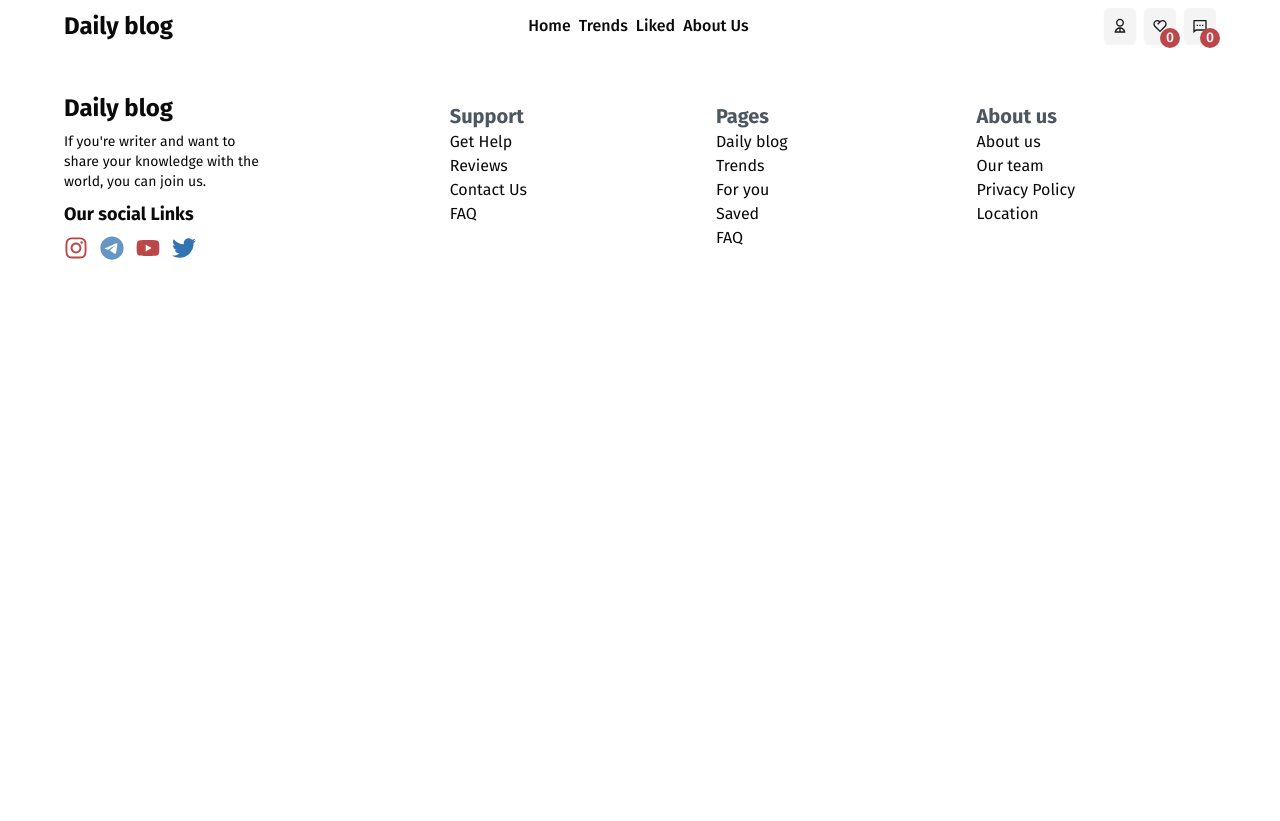
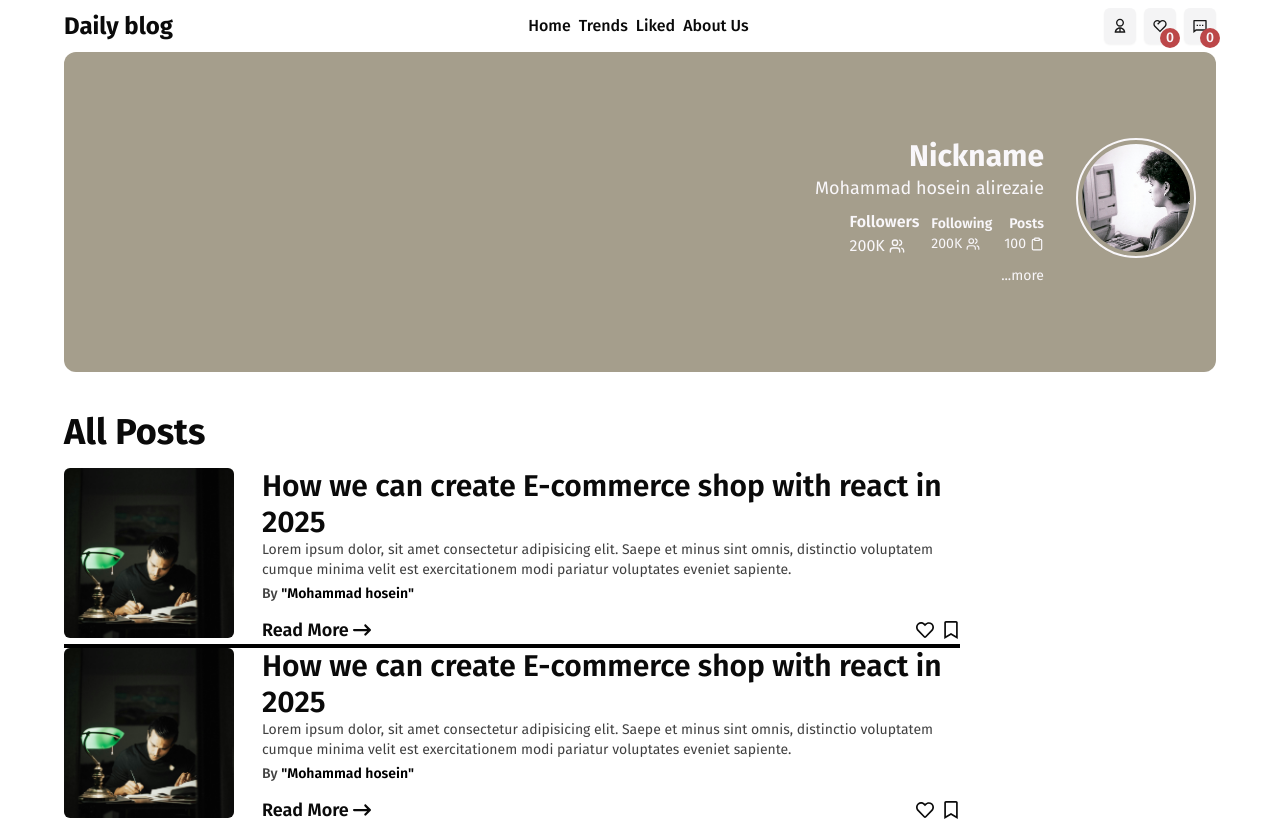
Before and after one commit to Mhorg8/blog-page-v1, a Next.js app: page /writers/1 in a window 1280 px wide. Shown: the top 821 px of the page. Before the commit the page ends 800 px from the top, so only its background shows below. Built offline with nearby package versions, Linux system fonts and the light colour scheme.

Commit message:
create blogs ui

```diff
--- a/src/app/about/page.tsx
+++ b/src/app/about/page.tsx
@@ -23,7 +23,7 @@ const AboutPage = () => {
     }
 
     return (
-        <div className="h-[calc(100dvh-50px)] bg-zinc-200 ">
+        <div className="h-full md:h-[calc(100dvh-50px)] bg-zinc-200 ">
             <div className="grid grid-cols-1 md:grid-cols-2 md lg:grid-cols-4 gap-7 px-5 py-10">
 
                 {isOpen >= 1 && <motion.div
--- a/src/app/writers/[name]/page.tsx
+++ b/src/app/writers/[name]/page.tsx
@@ -1,9 +1,25 @@
 import React from 'react';
+import WriterProfileHeader from "@/components/writer/WriterProfileHeader";
+import HeaderTitle from "@/components/HeaderTitle";
+import BlogItem from "@/components/blogs/BlogItem";
+
 
 const WriteAboutPage = () => {
     return (
-        <div>
+        <div className="container">
+            <WriterProfileHeader/>
 
+            <div className="w-full h-full flex flex-col items-center justify-center">
+                <HeaderTitle customStyle="text-start w-full mt-10" text="All Posts"/>
+
+                <div className="flex flex-col mt-4 items-start w-full">
+                    <BlogItem />
+                    <BlogItem />
+                    <BlogItem />
+                    <BlogItem />
+                </div>
+                <button className="text-sm mt-10">Load more</button>
+            </div>
         </div>
     );
 };
--- a/src/components/blog/SingleBlogContent.tsx
+++ b/src/components/blog/SingleBlogContent.tsx
@@ -1,11 +1,15 @@
+"use client"
+import React from "react";
+import {FaArrowRightLong} from "react-icons/fa6";
+import {LuStar} from "react-icons/lu";
+import {Button} from "../ui/button";
+import {IoChevronBackOutline} from "react-icons/io5";
 import Link from "next/link";
-import React from "react";
-import { FaArrowRightLong } from "react-icons/fa6";
-import { LuStar } from "react-icons/lu";
-import { Button } from "../ui/button";
-import { IoChevronBackOutline } from "react-icons/io5";
+import {useRouter} from "next/navigation";
 
 const SingleBlogContent = () => {
+
+    const router = useRouter();
     return (
         <div className="w-full max-w-[80%] flex flex-col items-start justify-start space-y-4 mt-4">
             <div>
@@ -63,20 +67,22 @@ const SingleBlogContent = () => {
                 <div className="flex items-center gap-3">
                     <div className="flex items-center gap-2">
                         <h4 className="text-sm">Give rate</h4>
-            <FaArrowRightLong />
+                        <FaArrowRightLong/>
                     </div>
                     <div className="flex items-center gap-1">
-            <LuStar />
-            <LuStar />
-            <LuStar />
-            <LuStar />
-            <LuStar />
+                        <LuStar/>
+                        <LuStar/>
+                        <LuStar/>
+                        <LuStar/>
+                        <LuStar/>
                     </div>
                 </div>
             </div>
 
-      <Button variant={"default"} className="gap-0">
-        <IoChevronBackOutline size={12} />
+            <Button variant={"default"} className="gap-0" onClick={() => {
+                router.back()
+            }}>
+                <IoChevronBackOutline size={12}/>
                 Back
             </Button>
         </div>
--- a/src/components/blogs/BlogItem.tsx
+++ b/src/components/blogs/BlogItem.tsx
@@ -22,7 +22,7 @@ const BlogItem = () => {
       {/* text container */}
       <div className="flex flex-col justify-start flex-1">
         <div>
-          <h2 className="text-xl line-clamp-2 md:text-2xl lg:text-3xl font-semibold">
+          <h2 className="text-lg line-clamp-2 md:text-2xl lg:text-3xl font-semibold">
             How we can create E-commerce shop with react in 2025
           </h2>
           <p className="text-sm line-clamp-2 text-neutral-700">
@@ -43,7 +43,7 @@ const BlogItem = () => {
             whileHover={{ x: 5 }}
             className="text-sm md:text-lg font-semibold group flex items-center gap-1  cursor-pointer"
           >
-            <Link href={`blog/${2312312}`} className="">
+            <Link href={`/blog/${2312312}`} className="">
               Read More
             </Link>
             <FaArrowRightLong className="" />
--- a/src/components/writer/WriterProfileHeader.tsx
+++ b/src/components/writer/WriterProfileHeader.tsx
@@ -0,0 +1,76 @@
+"use client"
+import React, {useState} from 'react';
+import {LuClipboard, LuPencil, LuTwitter, LuUsers} from "react-icons/lu";
+import Link from "next/link";
+import {GrFacebookOption, GrInstagram, GrYoutube} from "react-icons/gr";
+import Image from "next/image";
+import {MdClose} from "react-icons/md";
+
+const WriterProfileHeader = () => {
+    const [showMore, setShowMore] = useState(false);
+    const [scaleUpProfileImg, setScaleUpProfileImg] = useState(false);
+    return (
+        <div className="w-full flex items-center justify-end  bg-darkCream h-[40dvh] rounded-xl px-5 ">
+
+            <div className="flex items-start gap-8">
+                <div className="text-end">
+                    <h1 className="text-2xl lg:text-3xl font-bold text-white">Nickname</h1>
+                    <p className="text-white text-sm md:text-lg">Mohammad hosein alirezaie</p>
+
+                    <div className="flex items-center gap-3 justify-end mt-2 ">
+                        <div className="text-sm md:text-base text-white">
+                            <p className="font-semibold">Followers</p>
+                            <div className="flex items-center gap-1">
+                                <span>200K</span><LuUsers/>
+                            </div>
+                        </div>
+
+                        <div className="text-sm text-white">
+                            <p className="font-semibold">Following</p>
+                            <div className="flex items-center gap-1">
+                                <span>200K</span><LuUsers/>
+                            </div>
+                        </div>
+
+                        <div className="text-sm text-white">
+                            <p className="font-semibold">Posts</p>
+                            <div className="flex items-center gap-1">
+                                <span>100</span><LuClipboard/>
+                            </div>
+                        </div>
+                    </div>
+                    <div className="text-sm text-white  space-y-1 mt-2">
+                        <button className="" onClick={() => setShowMore(!showMore)}>...more</button>
+                        {showMore && <div className="flex items-center justify-end gap-2 text-lg">
+                            <Link className="hover:scale-125 hoverEffect" href={'/'}><GrInstagram/></Link>
+                            <Link className="hover:scale-125 hoverEffect" href={'/'}><GrYoutube/></Link>
+                            <Link className="hover:scale-125 hoverEffect" href={'/'}><LuTwitter/></Link>
+                            <Link className="hover:scale-125 hoverEffect" href={'/'}><GrFacebookOption/></Link>
+                        </div>}
+
+                    </div>
+                </div>
+                <div onClick={() => setScaleUpProfileImg(true)}
+                     className="w-[120px] h-[120px]  rounded-full relative border-2 border-white">
+                    <Image src={'/seo.jpg'} fill sizes="fill" className="object-cover cursor-pointer p-1 rounded-full"
+                           alt=""/>
+                </div>
+            </div>
+
+
+            {scaleUpProfileImg &&
+                <div className="absolute inset-0 w-full h-full flex items-center justify-center bg-black/30 ">
+
+                    <div className="bg-white w-[300px] h-[300px] rounded-full relative">
+                        <button onClick={() => setScaleUpProfileImg(false)} className="absolute top-0 left-0">
+                            <MdClose size={24} color="white"/>
+                        </button>
+                        <Image src='/seo.jpg' fill sizes="fill" className="object-cover rounded-full select-none"
+                               alt=""/>
+                    </div>
+                </div>}
+        </div>
+    );
+};
+
+export default WriterProfileHeader;
```
Lines whose indentation alone changed are shown as unchanged.
